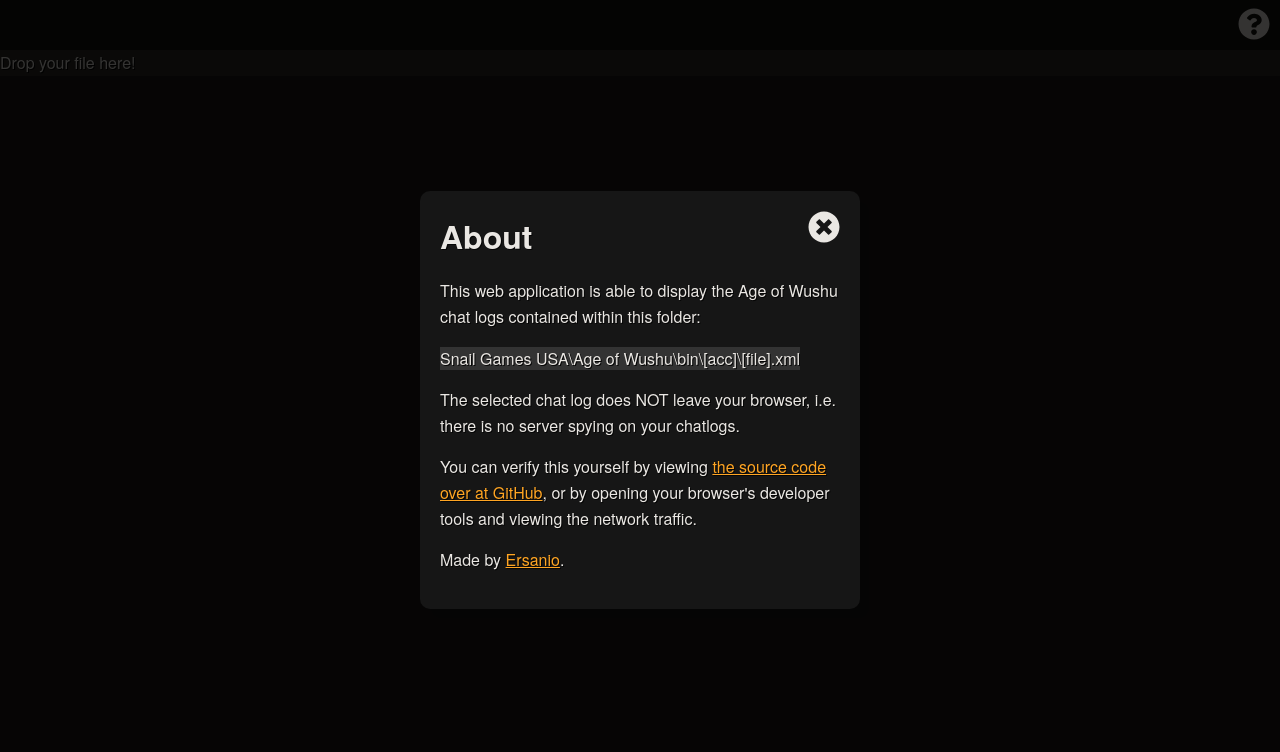
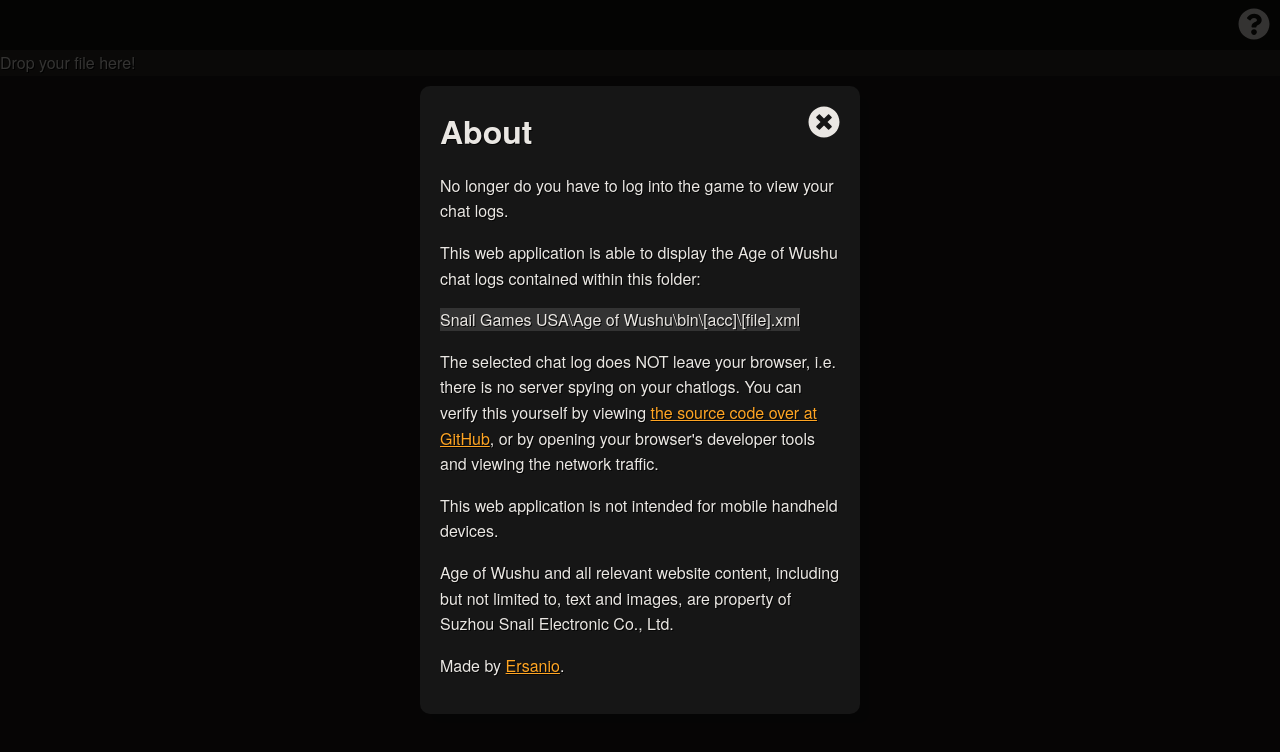
Before and after one commit to Ersanio/9yin-chat-history, an Angular app: page / in a window 1280 px wide. Both pictures are taken after a click on the element "About". Shown: the top 752 px of the page. Built offline with nearby package versions, Linux system fonts and the light colour scheme.

Commit message:
Small tweaks

```diff
--- a/src/app/Components/menubar/menubar.component.html
+++ b/src/app/Components/menubar/menubar.component.html
@@ -8,9 +8,11 @@
 
 <app-modal id="about">
   <h1>About</h1>
+  <p>No longer do you have to log into the game to view your chat logs.</p>
   <p>This web application is able to display the Age of Wushu chat logs contained within this folder:</p>
-  <p> <span style="background-color: #333;">Snail Games USA\Age of Wushu\bin\[acc]\[file].xml</span></p>
-  <p>The selected chat log does NOT leave your browser, i.e. there is no server spying on your chatlogs.</p>
-  <p>You can verify this yourself by viewing <a href="https://github.com/Ersanio/9yin-chat-history">the source code over at GitHub</a>, or by opening your browser's developer tools and viewing the network traffic.</p>
+  <p><span style="background-color: #333;">Snail Games USA\Age of Wushu\bin\[acc]\[file].xml</span></p>
+  <p>The selected chat log does NOT leave your browser, i.e. there is no server spying on your chatlogs. You can verify this yourself by viewing <a href="https://github.com/Ersanio/9yin-chat-history">the source code over at GitHub</a>, or by opening your browser's developer tools and viewing the network traffic.</p>
+  <p>This web application is not intended for mobile handheld devices.</p>
+  <p>Age of Wushu and all relevant website content, including but not limited to, text and images, are property of Suzhou Snail Electronic Co., Ltd.</p>
   <p>Made by <a href="https://github.com/Ersanio">Ersanio</a>.</p>
 </app-modal>
--- a/src/app/Components/modal/modal.component.scss
+++ b/src/app/Components/modal/modal.component.scss
@@ -38,7 +38,7 @@ app-modal {
       }
 
       a:hover {
-        color: lighten($color-timestamp-text, 20%);
+        color: lighten($color-timestamp-text, 15%);
       }
     }
 
--- a/src/index.html
+++ b/src/index.html
@@ -2,9 +2,13 @@
 <html lang="en">
 <head>
   <meta charset="utf-8">
-  <title>Chathistory</title>
+  <title>Age of Wushu Chat History Viewer</title>
   <base href="./">
   <meta name="viewport" content="width=device-width, initial-scale=1">
+  <meta property="og:title" content="Age of Wushu Chat History Viewer">
+  <meta property="og:description" content="Decodes and displays the chat history used by Age of Wushu.">
+  <meta property="og:image" content="assets/preview.png">
+  <meta property="og:url" content="https://9yin.ersan.io/chathistory/">
   <link rel="icon" type="image/x-icon" href="favicon.ico">
 </head>
 <body>
```
Also changed, not shown: src/assets/preview.png (added).
